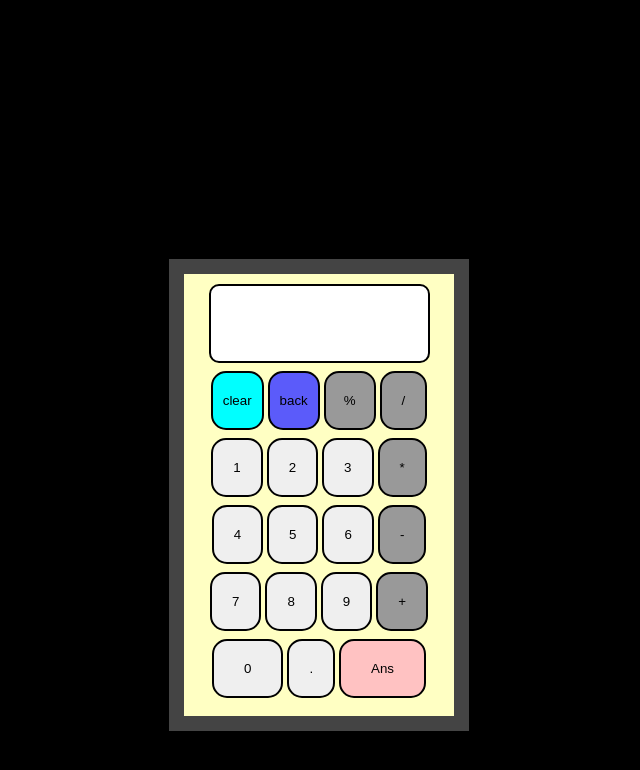
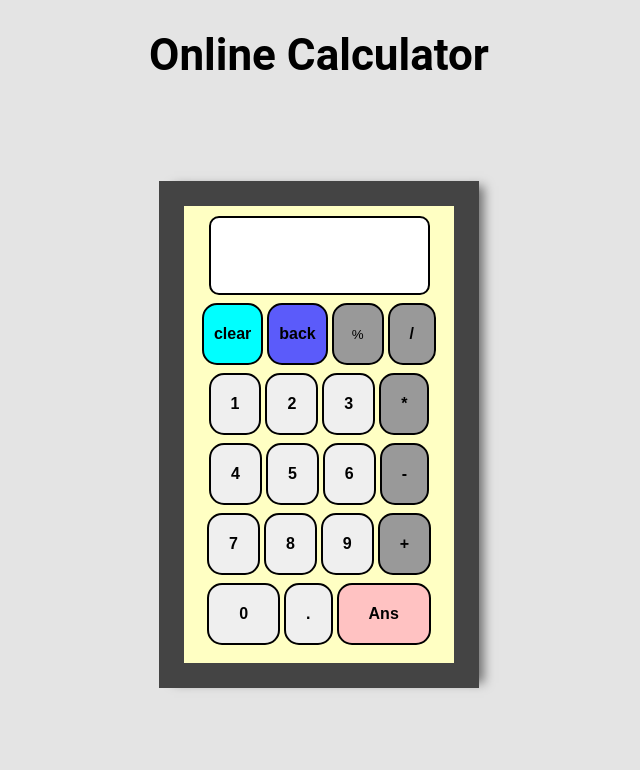
Before and after one commit to saurabhkope/project_no_1, a plain HTML site: page index.html in a window 1280 px wide. Shown: the whole page, without its empty margins (329-969 px from the left). Drawn offline with Linux system fonts and the light colour scheme.

Commit message:
Update style.css

```diff
--- a/style.css
+++ b/style.css
@@ -2,13 +2,14 @@
 .container {
     width: 250px;
     margin: auto;
-    margin-top: 200px;
+    margin-top: 100px;
     text-align: center;
     border: 5px solid;
     padding: 10px ;
     /* margin: 100px 500px; */
     background-color: rgb(255, 255, 195);
-    border: 15px solid rgb(68, 68, 68);
+    border: 25px solid rgb(68, 68, 68);
+    box-shadow: 10px 0 10px -5px rgba(0, 0, 0, 0.5);
 
 }
 
@@ -21,11 +22,13 @@
 }
 
 
+
+
 body {
     height: 100%;
     width: 100%;
     font-family: 'Roboto', sans-serif;
-    background-color: black;
+    background-color: rgb(228, 228, 228);
 }
 
 .row {
@@ -38,6 +41,20 @@ input {
     border-radius: 10px;
     border-color: rgb(0, 0, 0);
     margin: 0;
+}
+
+h1{
+    text-align: center;
+    font-size: 44px;
+}
+
+span{
+    font-size: 16px;
+    font-weight: bold   ;
+}
+
+.btn:hover{
+    background-color: #555;
 }
 
 #clear{
```
